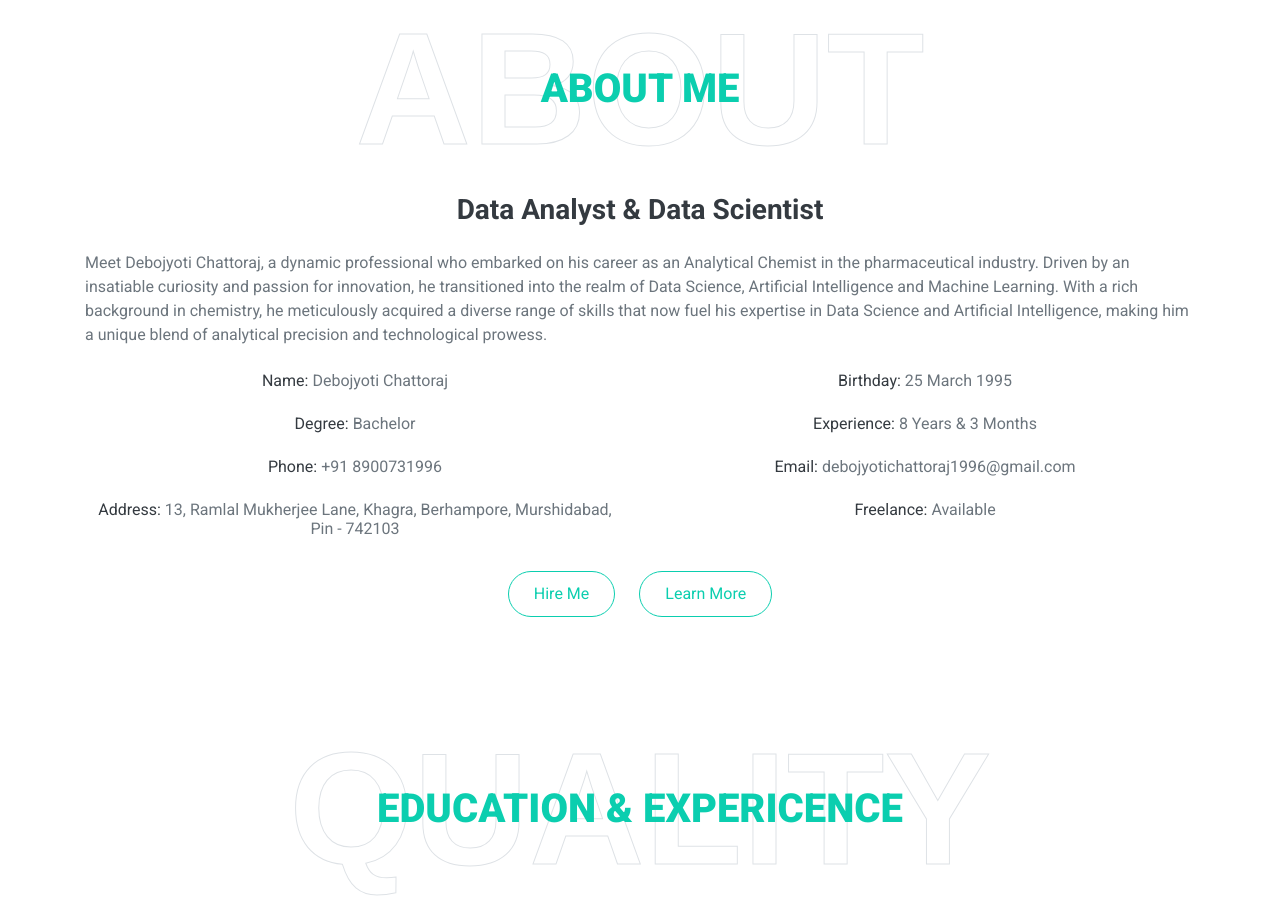
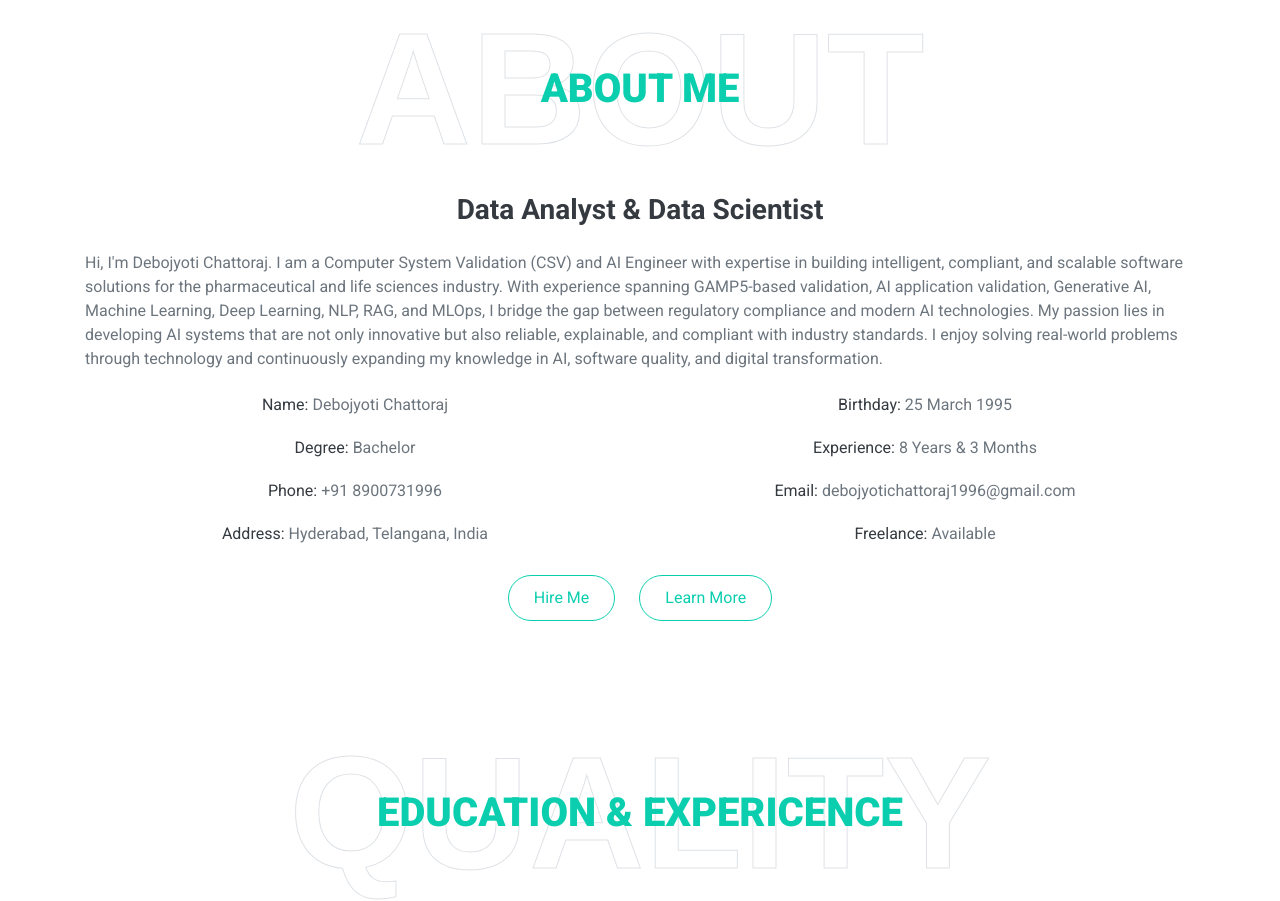
Before and after one commit to CwDebojyoti/portfolio_website, a Flask app: page / in a window 1280 px wide. Shown: the part 903-1804 px from the top of the page. Run offline with Flask 3, Linux system fonts and the light colour scheme; data that the repository does not hold is empty; some libraries are stand-ins or nearby versions.

Commit message:
Made changes in the profile heading

```diff
--- a/templates/index.html
+++ b/templates/index.html
@@ -68,12 +68,9 @@
 
                 <div class="col-lg-12">
                     <h3 class="mb-4 text-center">Data Analyst & Data Scientist</h3>
-                    <p>Meet Debojyoti Chattoraj, a dynamic professional who embarked on his career as an Analytical
-                        Chemist in the pharmaceutical industry. Driven by an insatiable curiosity and passion for
-                        innovation, he transitioned into the realm of Data Science, Artificial Intelligence and Machine
-                        Learning. With a rich background in chemistry, he meticulously acquired a diverse range of
-                        skills that now fuel his expertise in Data Science and Artificial Intelligence, making him a
-                        unique blend of analytical precision and technological prowess.</p>
+                    <p>Hi, I'm Debojyoti Chattoraj.
+                        I am a Computer System Validation (CSV) and AI Engineer with expertise in building intelligent, compliant, and scalable software solutions for the pharmaceutical and life sciences industry. With experience spanning GAMP5-based validation, AI application validation, Generative AI, Machine Learning, Deep Learning, NLP, RAG, and MLOps, I bridge the gap between regulatory compliance and modern AI technologies.
+                        My passion lies in developing AI systems that are not only innovative but also reliable, explainable, and compliant with industry standards. I enjoy solving real-world problems through technology and continuously expanding my knowledge in AI, software quality, and digital transformation.</p>
                     <div class="row mb-3 justify-content-center text-center">
                         <div class="col-sm-6 py-2">
                             <h6>Name: <span class="text-secondary">Debojyoti Chattoraj</span></h6>
@@ -94,8 +91,7 @@
                             <h6>Email: <span class="text-secondary">debojyotichattoraj1996@gmail.com</span></h6>
                         </div>
                         <div class="col-sm-6 py-2">
-                            <h6>Address: <span class="text-secondary">13, Ramlal Mukherjee Lane, Khagra, Berhampore,
-                                    Murshidabad, Pin - 742103</span></h6>
+                            <h6>Address: <span class="text-secondary">Hyderabad, Telangana, India</span></h6>
                         </div>
                         <div class="col-sm-6 py-2">
                             <h6>Freelance: <span class="text-secondary">Available</span></h6>
```
